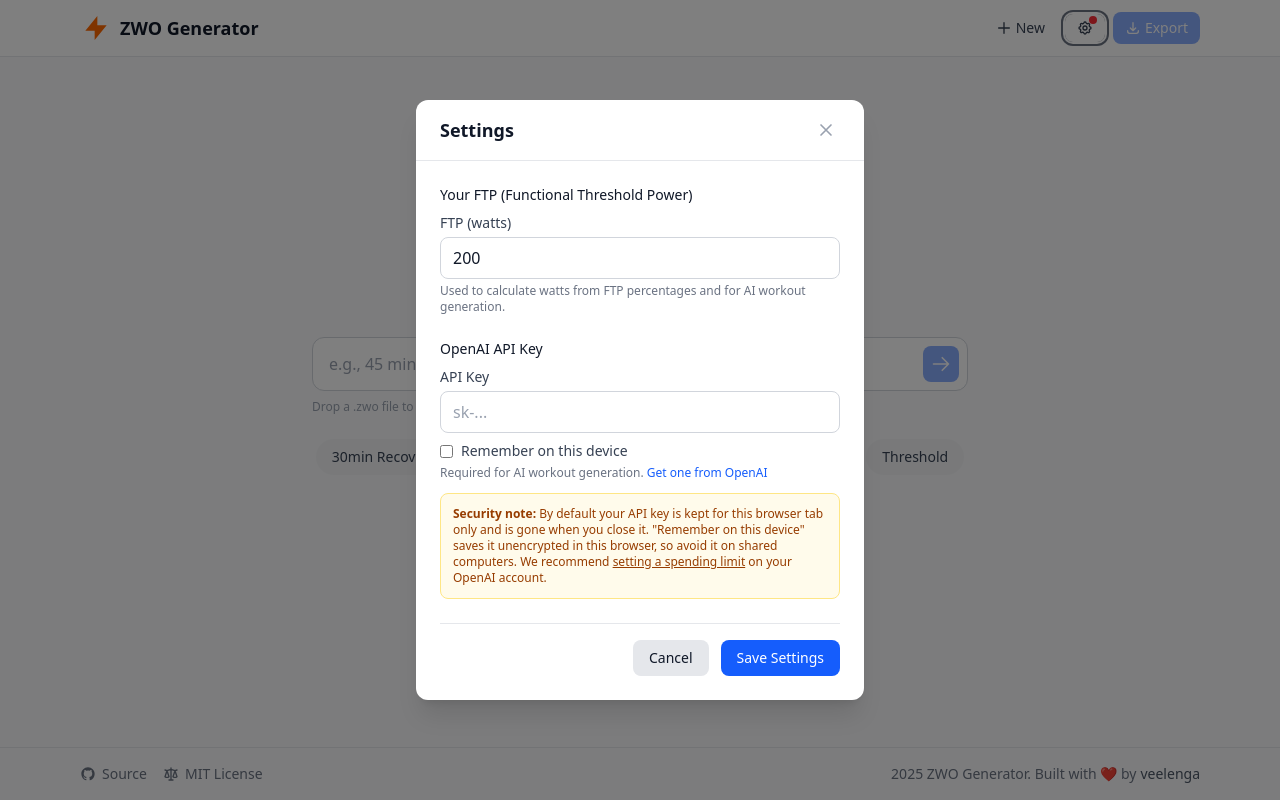
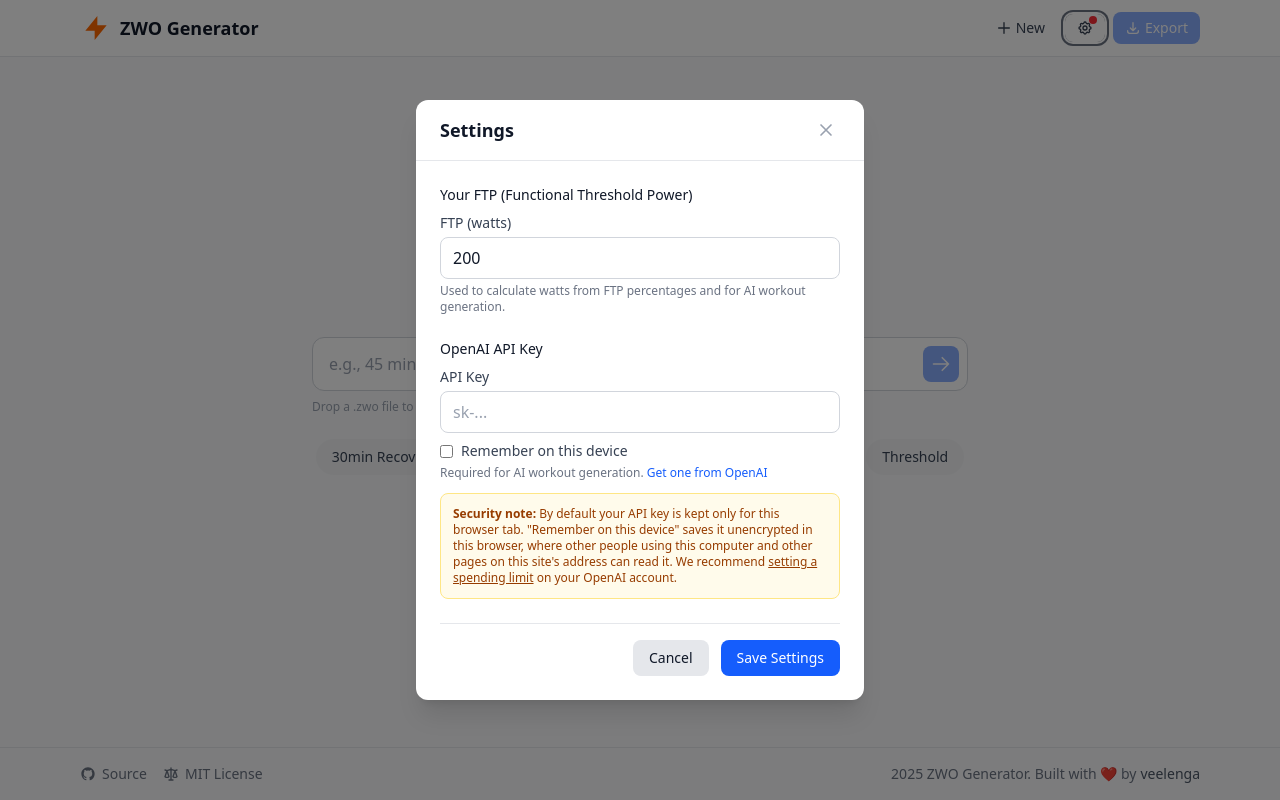
Before and after one commit to veelenga/zwo-generator, a React (Vite) app: page / in a window 1280 px wide. Both pictures are taken after a click on the button 1084 px from the left and 28 px from the top of the page. Built offline with nearby package versions, Linux system fonts and the light colour scheme.

Commit message:
fix: make the API key security note accurate

```diff
--- a/src/components/ai/ApiKeyModal.tsx
+++ b/src/components/ai/ApiKeyModal.tsx
@@ -106,9 +106,9 @@ function SettingsForm({ initialApiKey, initialRemember, initialFtp, onSave, onFo
         </p>
         <div className="mt-3 p-3 bg-amber-50 dark:bg-amber-900/20 border border-amber-200 dark:border-amber-800 rounded-lg">
           <p className="text-xs text-amber-800 dark:text-amber-200">
-            <strong>Security note:</strong> By default your API key is kept for this browser tab only and is
-            gone when you close it. "Remember on this device" saves it unencrypted in this browser, so avoid it
-            on shared computers. We recommend{' '}
+            <strong>Security note:</strong> By default your API key is kept only for this browser tab.
+            "Remember on this device" saves it unencrypted in this browser, where other people using this
+            computer and other pages on this site's address can read it. We recommend{' '}
             <a
               href="https://platform.openai.com/settings/organization/limits"
               target="_blank"
```
